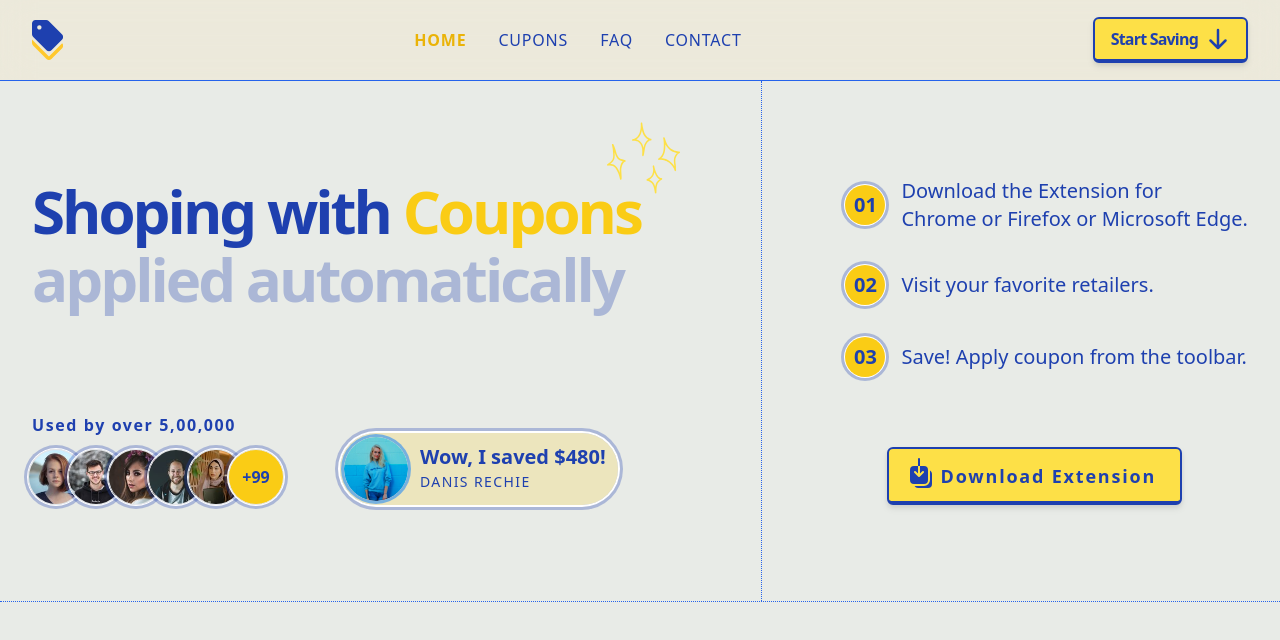
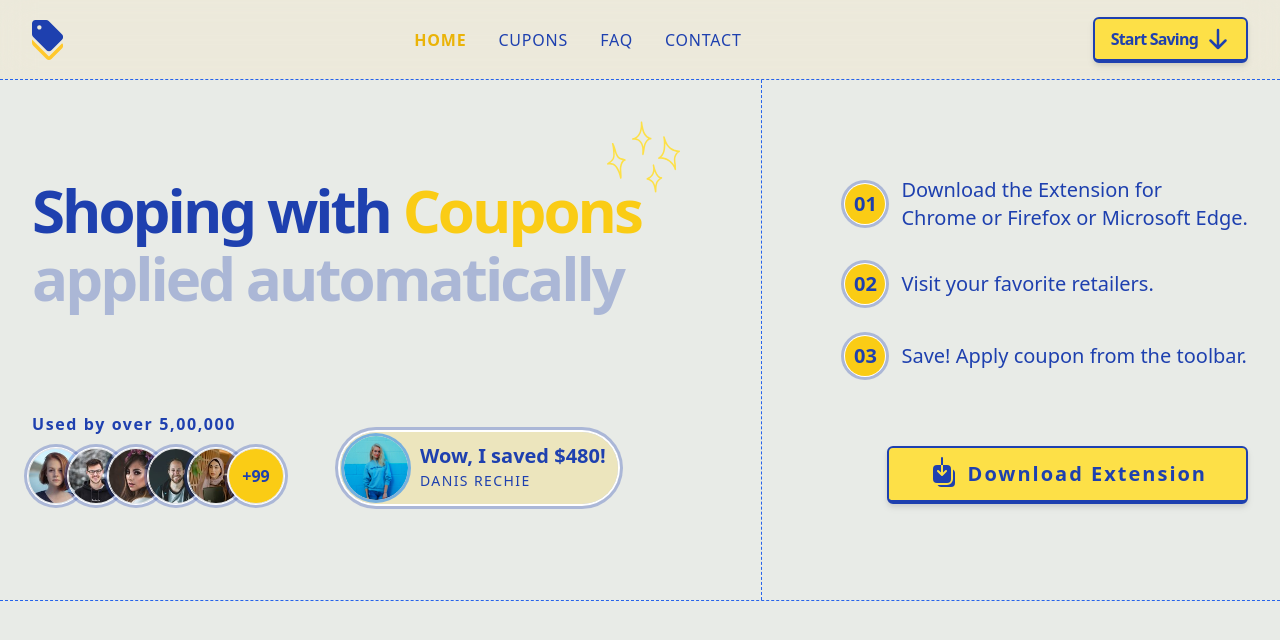
Before and after one commit to saeidex/Couply-Reshaped, a website built with Vite: page index.html in a window 1280 px wide. Shown: the top 640 px of the page. Built offline with nearby package versions, Linux system fonts and the light colour scheme.

Commit message:
stylized: btn-width-fit-to-full, border-dotted-to-dash.

```diff
--- a/index.html
+++ b/index.html
@@ -8,10 +8,10 @@
   </head>
   <body class="w-full bg-yellow-500/10">
     <header
-      class="sticky top-0 z-40 border-b border-blue-600 bg-slate-500/10 backdrop-blur-lg transition-colors duration-300"
+      class="sticky top-0 z-40 bg-slate-500/10 backdrop-blur-lg transition-colors duration-300"
     >
       <div
-        class="container mx-auto flex h-20 items-center justify-between self-center px-8 xl:max-w-7xl"
+        class="container border-b border-dashed border-blue-600  mx-auto flex h-20 items-center justify-between self-center px-8 xl:max-w-7xl"
       >
         <!-- <img class="h-10" src="/logo.svg" alt="Couply" /> -->
         <div>
@@ -67,10 +67,10 @@
     <!-- hero section begins -->
     <main class="h-[2000px] bg-blue-500/10 text-blue-800">
       <section
-        class="container mx-auto flex border-b border-dotted border-blue-600 px-8 xl:max-w-7xl"
+        class="container mx-auto flex border-b border-dashed border-blue-600 px-8 xl:max-w-7xl"
       >
         <article
-          class="flex-shrink-0 basis-3/5 border-r border-dotted border-r-blue-600"
+          class="flex-shrink-0 basis-3/5 border-r border-dashed border-r-blue-600"
         >
           <div>
             <h1
@@ -147,7 +147,7 @@
             </div>
           </div>
           <div
-            class="btn-primary ml-[125px] flex w-fit flex-row-reverse items-end justify-center gap-1 pb-3 pr-6 text-lg tracking-widest"
+            class="btn-primary ml-[125px] flex flex-row-reverse items-end justify-center gap-2 pb-3 text-xl tracking-widest"
           >
             <a href="#">Download Extension</a>
             <svg
```
